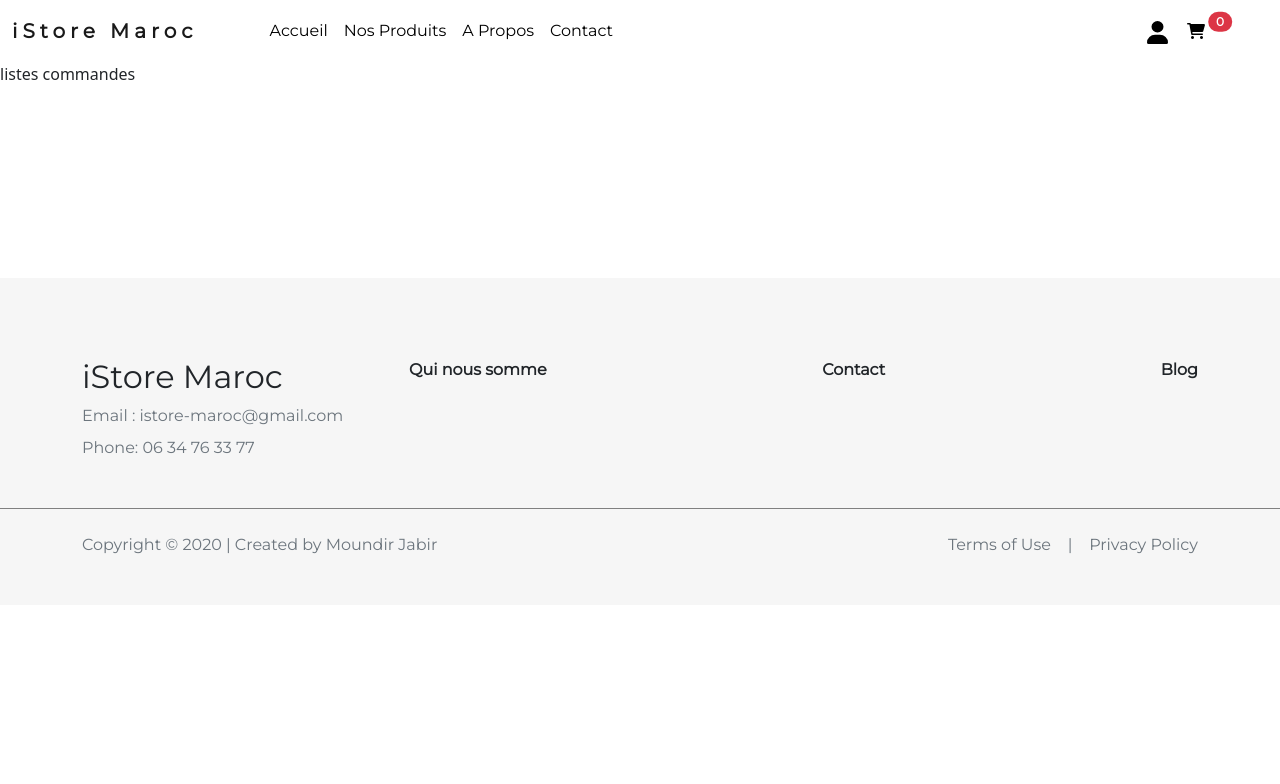
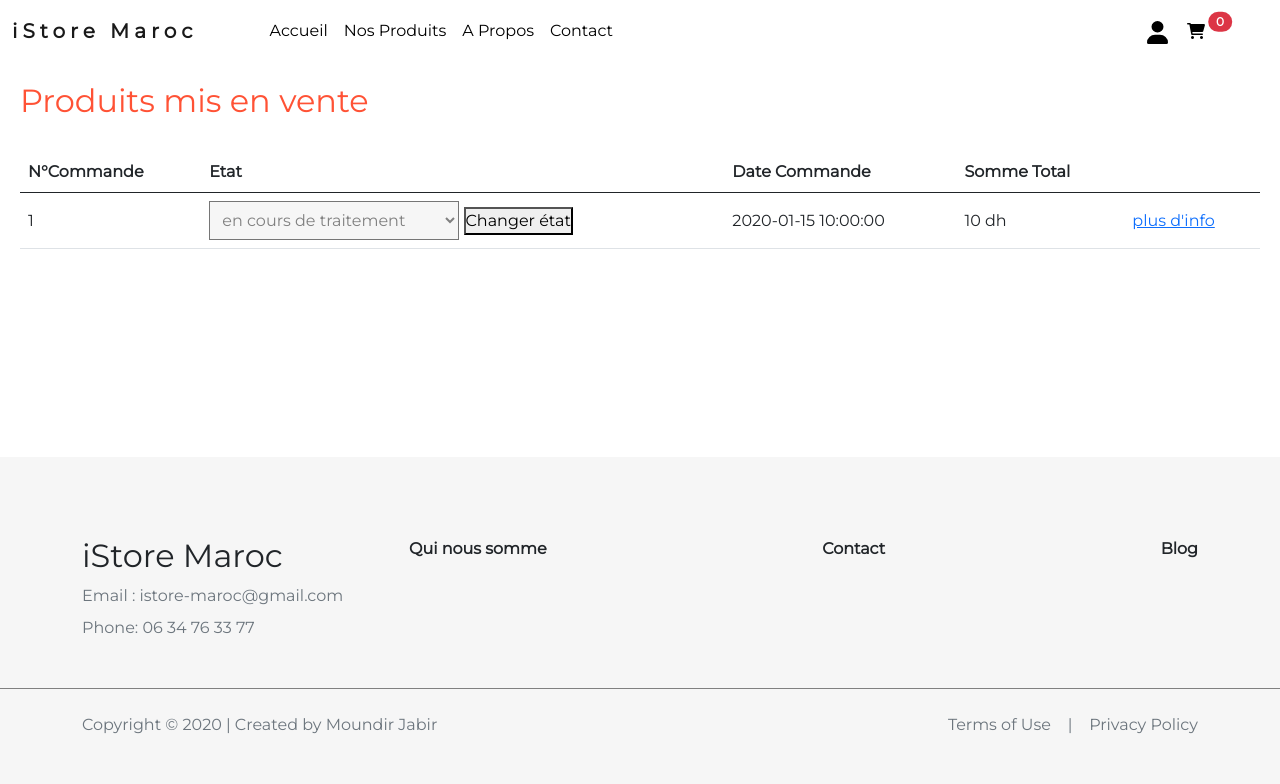
Before and after one commit to Moundir-Jabir/projet-fil-rouge, a PHP site: template views/listeCommandes.php in a window 1280 px wide. Shown: the top 784 px of the page. Run offline with PHP 8.4, Linux system fonts and the light colour scheme; the template is opened without the code that fills it: most values are stand-ins (such as "Sample title", 1, 10 or a date in 2020); some libraries are stand-ins or nearby versions.

Commit message:
changement etat commandes

```diff
--- a/views/listeCommandes.php
+++ b/views/listeCommandes.php
@@ -1 +1,34 @@
-listes commandes
+<main style="margin: 20px;">
+<div class="d-flex justify-content-between">
+        <h2 class="h2">Produits mis en vente</h2>
+</div>
+    <div class="table-responsive"> <br>
+    <table class="table align-middle">
+  <thead>
+    <tr>
+      <th scope="col">N°Commande</th>
+      <th scope="col">Etat</th>
+      <th scope="col">Date Commande</th>
+      <th scope="col">Somme Total</th>
+      <th scope="col"></th>
+    </tr>
+  </thead>
+    <?php foreach ($commandes as $commande) { ?>
+    <tr>
+    <form action="<?= URL."gestioncommandes/$commande->idCommande" ?>" method="POST">
+        <td><?= $commande->idCommande ?></td>
+        <td><select style="width: 250px;" name="etat">
+        <option <?php if($commande->etat == "en cours de traitement"){echo "selected";} ?> value="en cours de traitement">en cours de traitement</option>
+        <option <?php if($commande->etat == "en cours de livraison"){echo "selected";} ?> value="en cours de livraison">en cours de livraison</option>
+        <option <?php if($commande->etat == "livrée"){echo "selected";} ?> value="livrée">livrée</option>
+    </select> <button type="submit">Changer état</button></td>
+    <td><?=$commande->dateCommande?></td>
+    <td><?=$commande->total?> dh</td>
+    <td><a href="<?= URL."gestioncommandes/$commande->idCommande/$commande->idClient" ?>">plus d'info</a></td>
+</form>
+</tr>
+<?php } ?>
+  </tbody>
+</table>
+</div>
+</main>
```
Also changed, not shown: controllers/ControllerGestioncommandes.php (+20 -2 lines), models/Commande.php (+18 -0 lines), views/detailCommande.php (added, +13 -0 lines).
